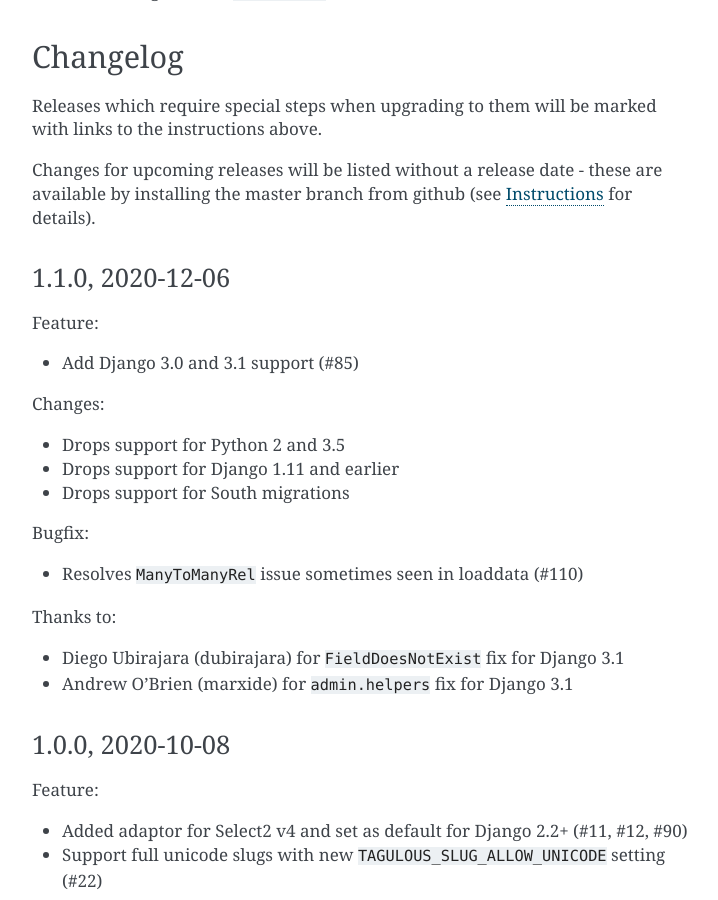
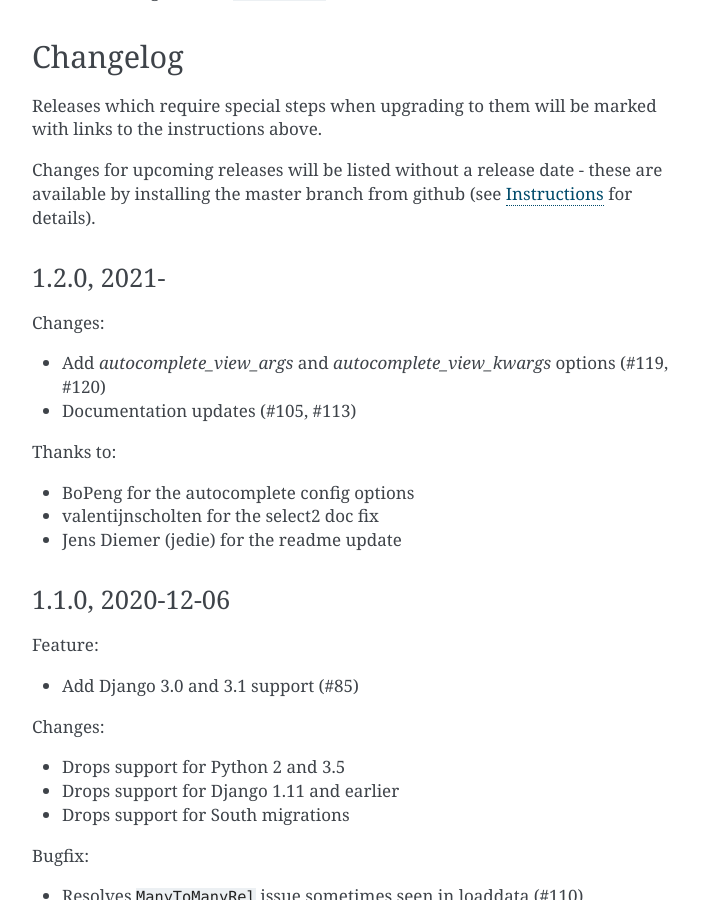
Before and after one commit to radiac/django-tagulous, a Sphinx documentation site: the page built from docs/upgrading.rst, in a window 1280 px wide and 900 px high, scrolled down 5623 px. Shown: the whole window, without its empty margins (388-1106 px from the left). Built offline with Sphinx 7.4.7, drawn with Linux system fonts in a browser that asks for light colours.

Commit message:
Update docs

```diff
--- a/docs/installation.rst
+++ b/docs/installation.rst
@@ -102,6 +102,9 @@
 
     The order is important: the adaptor must appear last in the list, so that
     it is loaded after its dependencies.
+
+    If you use jQuery elsewhere on your site, you may need to remove `jquery.js` to
+    avoid conflicts.
 
     Default::
 
--- a/docs/upgrading.rst
+++ b/docs/upgrading.rst
@@ -297,6 +297,22 @@
 Changes for upcoming releases will be listed without a release date - these
 are available by installing the master branch from github (see
 :ref:`installation_instructions` for details).
+
+
+1.2.0, 2021-
+-----------------
+
+Changes:
+
+* Add `autocomplete_view_args` and `autocomplete_view_kwargs` options (#119, #120)
+* Documentation updates (#105, #113)
+
+Thanks to:
+
+* BoPeng for the autocomplete config options
+* valentijnscholten for the select2 doc fix
+* Jens Diemer (jedie) for the readme update
+
 
 
 1.1.0, 2020-12-06
```
